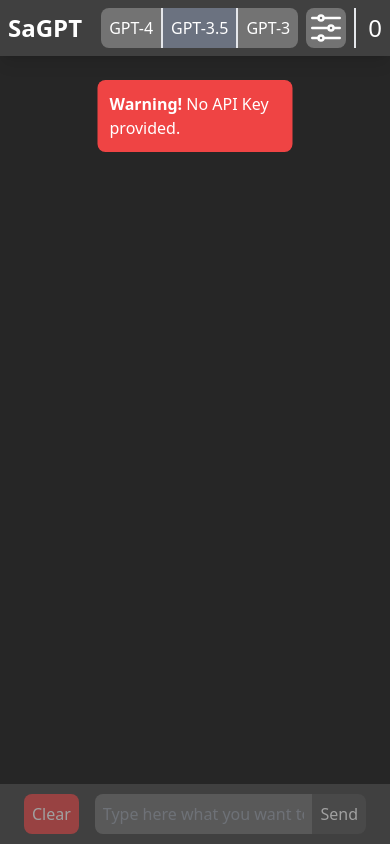
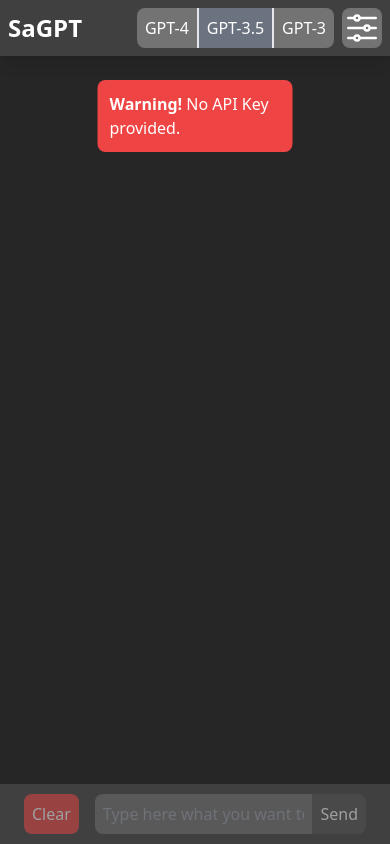
Before and after one commit to S4IVin/your-gpt, a Vue app: page / in a window 390 px wide. Built offline with nearby package versions, Linux system fonts and the light colour scheme; what gpt3-tokenizer would draw is missing.

Commit message:
refactor: 💡 hidden tokens used for mobile

```diff
--- a/src/App.vue
+++ b/src/App.vue
@@ -23,7 +23,7 @@
         </button>
         <h2
           :class="{
-            'ml-2 flex items-center border-l-2 pl-3 text-2xl': true,
+            'mx-2 items-center border-l-2 pl-3 text-2xl hidden sm:flex': true,
             'text-red-500': app.tokensExceeded
           }"
         >
```
